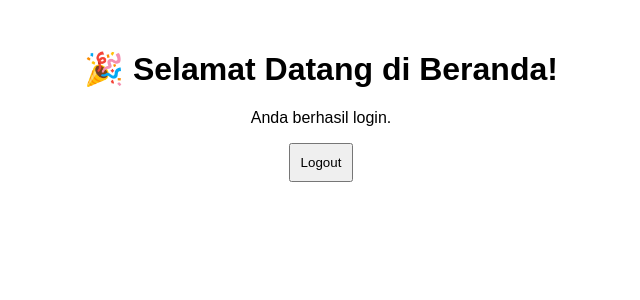
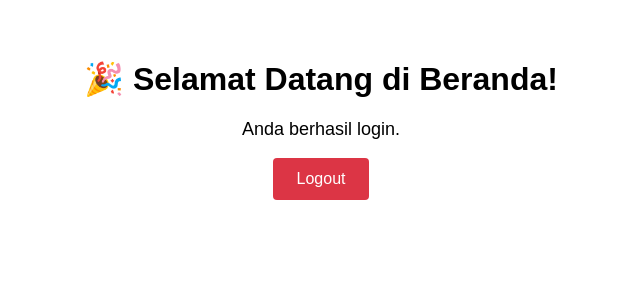
Before and after one commit to shin-meiri/main, a React (Create React App) app: page /#/dashboard in a window 1280 px wide. Shown: the top 300 px of the page, without its empty margins (319-959 px from the left). Built offline with nearby package versions, Linux system fonts and the light colour scheme; sample sign-in values are in the browser's storage.

Commit message:
Update Dashboard.jsx

```diff
--- a/src/components/Dashboard.jsx
+++ b/src/components/Dashboard.jsx
@@ -1,27 +1,49 @@
+import { useEffect } from 'react';
 import { useNavigate } from 'react-router-dom';
 
 function Dashboard() {
   const navigate = useNavigate();
+
+  // ✅ Validasi saat komponen dimuat
+  useEffect(() => {
+    const isLoggedIn = localStorage.getItem('isLoggedIn');
+    if (!isLoggedIn) {
+      navigate('/');
+      alert('Harus login dulu!');
+    }
+  }, [navigate]);
 
   const handleLogout = () => {
     localStorage.removeItem('isLoggedIn');
     navigate('/');
   };
 
-  // Cek otomatis apakah sudah login
-  if (!localStorage.getItem('isLoggedIn')) {
-    navigate('/');
-  }
-
   return (
-    <div style={{ textAlign: 'center', marginTop: '50px' }}>
+    <div style={styles.container}>
       <h1>🎉 Selamat Datang di Beranda!</h1>
-      <p>Anda berhasil login.</p>
-      <button onClick={handleLogout} style={{ padding: '10px', cursor: 'pointer' }}>
+      <p style={{ fontSize: '18px' }}>Anda berhasil login.</p>
+      <button onClick={handleLogout} style={styles.button}>
         Logout
       </button>
     </div>
   );
 }
 
+const styles = {
+  container: {
+    textAlign: 'center',
+    marginTop: '60px',
+    fontFamily: 'Arial, sans-serif',
+  },
+  button: {
+    padding: '12px 24px',
+    backgroundColor: '#dc3545',
+    color: 'white',
+    border: 'none',
+    borderRadius: '4px',
+    cursor: 'pointer',
+    fontSize: '16px',
+  },
+};
+
 export default Dashboard;
```
